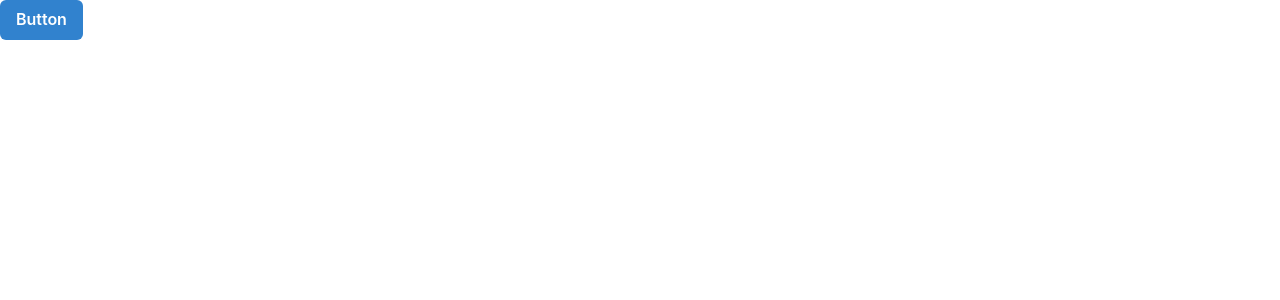
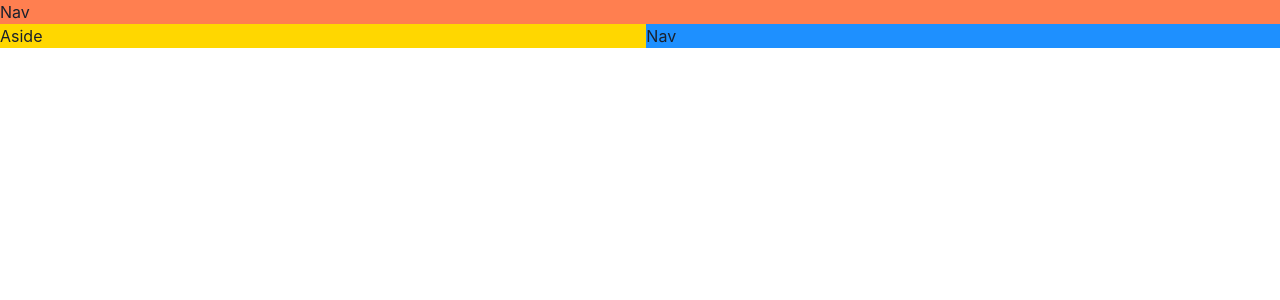
Before and after one commit to CarlosRGL/game-hub, a React (Vite) app: page / in a window 1280 px wide. Shown: the top 300 px of the page. Built offline with nearby package versions, Linux system fonts and the light colour scheme.

Commit message:
Refactor App component layout

```diff
--- a/src/App.tsx
+++ b/src/App.tsx
@@ -1,6 +1,25 @@
-import { Button } from '@chakra-ui/react';
+import { Grid, GridItem, Show } from '@chakra-ui/react';
 function App() {
-  return <Button colorScheme="blue">Button</Button>;
+  return (
+    <Grid
+      templateAreas={{
+        base: `"nav" "main"`,
+        lg: `"nav nav" "aside main"`,
+      }}
+    >
+      <GridItem gridArea="nav" bg="coral">
+        Nav
+      </GridItem>
+      <Show above="lg">
+        <GridItem gridArea="aside" bg="gold">
+          Aside
+        </GridItem>
+      </Show>
+      <GridItem gridArea="main" bg="dodgerblue">
+        Nav
+      </GridItem>
+    </Grid>
+  );
 }
 
 export default App;
```
